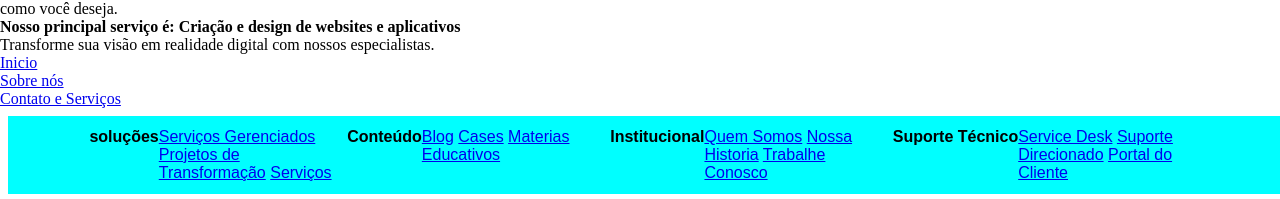
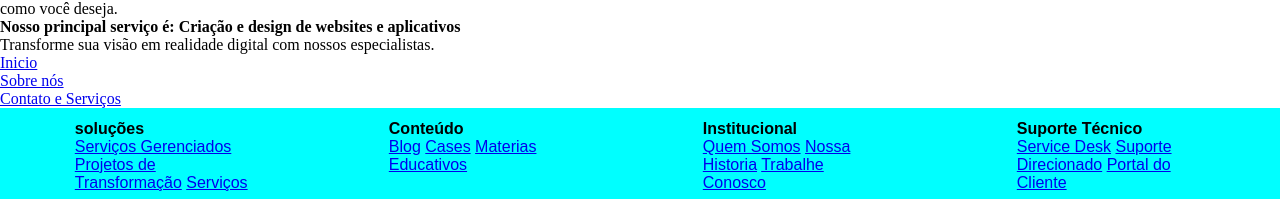
Before and after one commit to emanoelmartins496/AtividadeTechWolf, a plain HTML site: page index.html in a window 1280 px wide. Shown: the part 196-395 px from the top of the page. Drawn offline with Linux system fonts and the light colour scheme.

Commit message:
atualização footer2.0

```diff
--- a/css/style.css
+++ b/css/style.css
@@ -42,13 +42,11 @@ header img {
 .final {
     display: flex;
     flex-direction: row;
-    width: 100%;
     padding: 12px;
-    margin: 8px;
     background-color: aqua;
     font-size: 8px;
     font-family: Arial, Helvetica, sans-serif;
-    justify-content: center;
+    justify-content: space-around;
 
 }
 
@@ -56,6 +54,7 @@ header img {
 
 .final .c1 {
     width: 15%;
+
 }
 
 .final .c2 {
@@ -71,6 +70,8 @@ header img {
 }
 
 
+
+
 /*
 .color1 {color: #120907;}
 .color2 {color: #351f07;}
--- a/index.html
+++ b/index.html
@@ -53,26 +53,29 @@
     <footer>
         <section class="final">
 
-            <h3>soluções</h3>
             <nav class="c1">
+                <h3>soluções</h3>
                 <a href="#">Serviços Gerenciados</a>
                 <a href="#">Projetos de Transformação</a>
                 <a href="#">Serviços</a>
             </nav>
-            <h3>Conteúdo</h3>
+
             <nav class="c2">
+                <h3>Conteúdo</h3>
                 <a href="#">Blog</a>
                 <a href="#">Cases</a>
                 <a href="#">Materias Educativos</a>
             </nav>
-            <h3>Institucional</h3>
+
             <nav class="c3">
+                <h3>Institucional</h3>
                 <a href="#">Quem Somos</a>
                 <a href="#">Nossa Historia</a>
                 <a href="#">Trabalhe Conosco</a>
             </nav>
-            <h3>Suporte Técnico</h3>
+
             <nav class="c4">
+                <h3>Suporte Técnico</h3>
                 <a href="#">Service Desk</a>
                 <a href="#">Suporte Direcionado</a>
                 <a href="#">Portal do Cliente</a>
```
